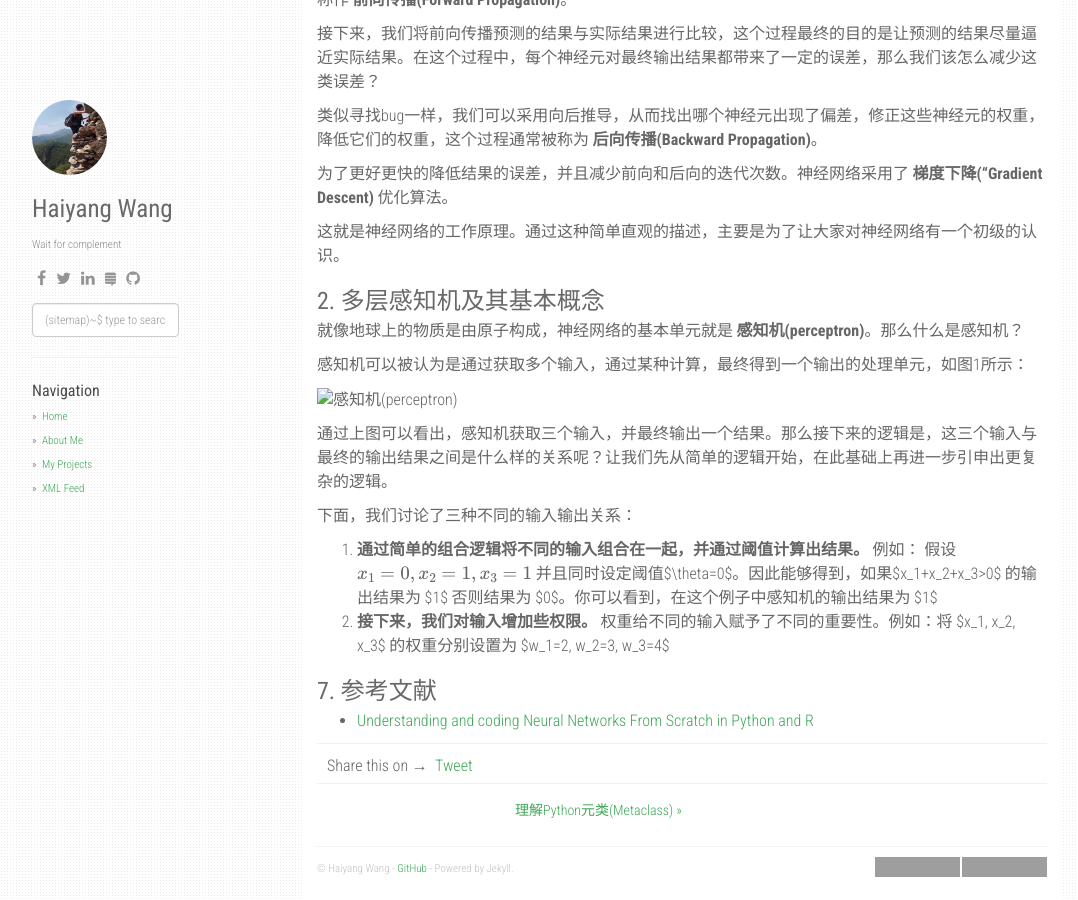
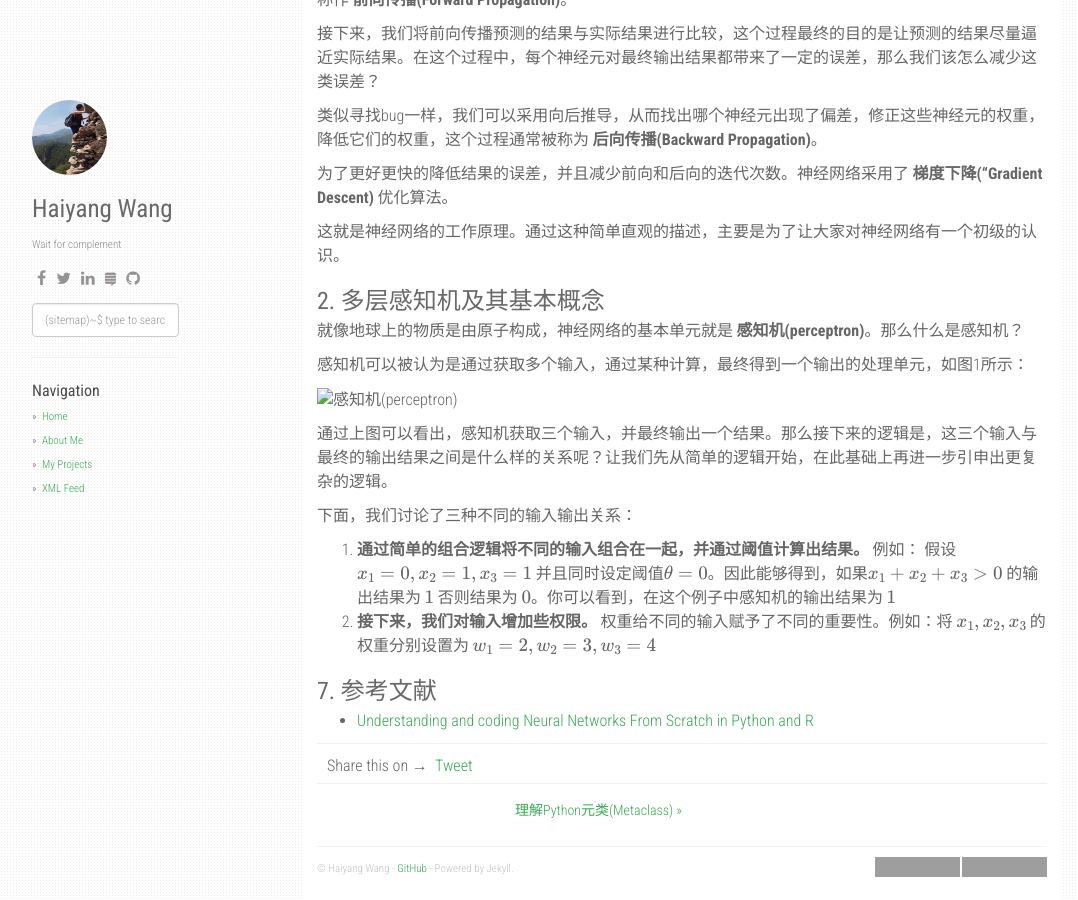
Before and after one commit to EverestOcean/oceanote, a Jekyll site: the page built from _posts/2017-05-30-neural-networks.markdown, in a window 1280 px wide and 900 px high, scrolled down 527 px. Shown: the whole window, without its empty margins (53-1131 px from the left). Built offline with Jekyll 4.4.1, drawn with Linux system fonts in a browser that asks for light colours; nearby versions of some CDN libraries; Markdown is read by kramdown in place of the engine named in the settings; formulas are drawn with MathJax 3; comment, search, counter and statistics services are not loaded; grey boxes are pictures that could not be loaded.

Commit message:
modified mathmatic equation

```diff
--- a/_posts/2017-05-30-neural-networks.markdown
+++ b/_posts/2017-05-30-neural-networks.markdown
@@ -46,8 +46,8 @@ categories: [deeplearning,machine-learning]
 
 下面，我们讨论了三种不同的输入输出关系：
 
-1. **通过简单的组合逻辑将不同的输入组合在一起，并通过阈值计算出结果。** 例如： 假设 $$x_1=0, x_2=1, x_3=1$$ 并且同时设定阈值$\theta=0$。因此能够得到，如果$x_1+x_2+x_3>0$ 的输出结果为 $1$  否则结果为 $0$。你可以看到，在这个例子中感知机的输出结果为 $1$
-2. **接下来，我们对输入增加些权限。** 权重给不同的输入赋予了不同的重要性。例如：将 $x_1, x_2, x_3$ 的权重分别设置为 $w_1=2, w_2=3, w_3=4$
+1. **通过简单的组合逻辑将不同的输入组合在一起，并通过阈值计算出结果。** 例如： 假设 $$x_1=0, x_2=1, x_3=1$$ 并且同时设定阈值$$\theta=0$$。因此能够得到，如果$$x_1+x_2+x_3>0$$ 的输出结果为 $$1$$  否则结果为 $$0$$。你可以看到，在这个例子中感知机的输出结果为 $$1$$
+2. **接下来，我们对输入增加些权限。** 权重给不同的输入赋予了不同的重要性。例如：将 $$x_1, x_2, x_3$$ 的权重分别设置为 $$w_1=2, w_2=3, w_3=4$$
 
 
 <h3 id="7"> 7. 参考文献 </h3>
```
